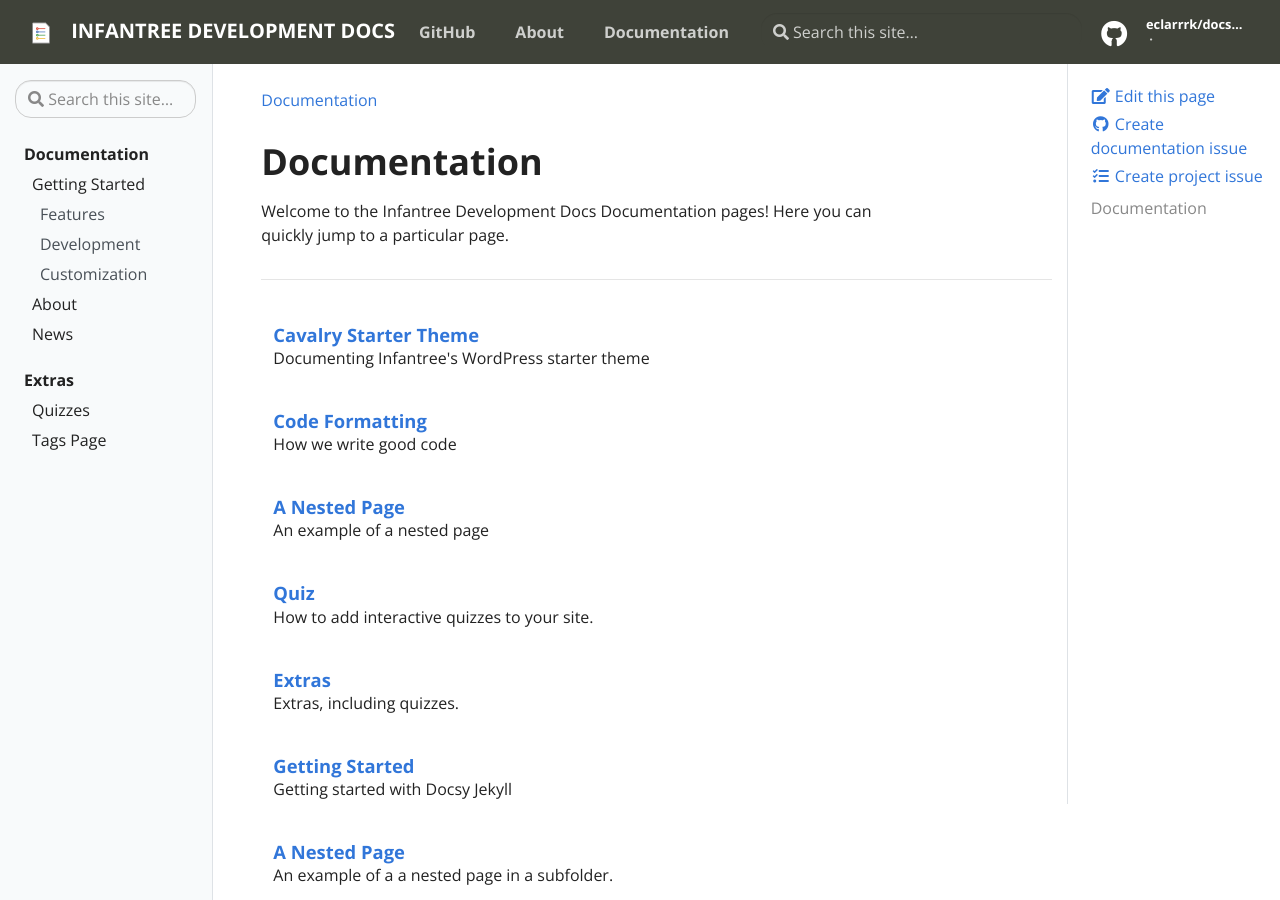
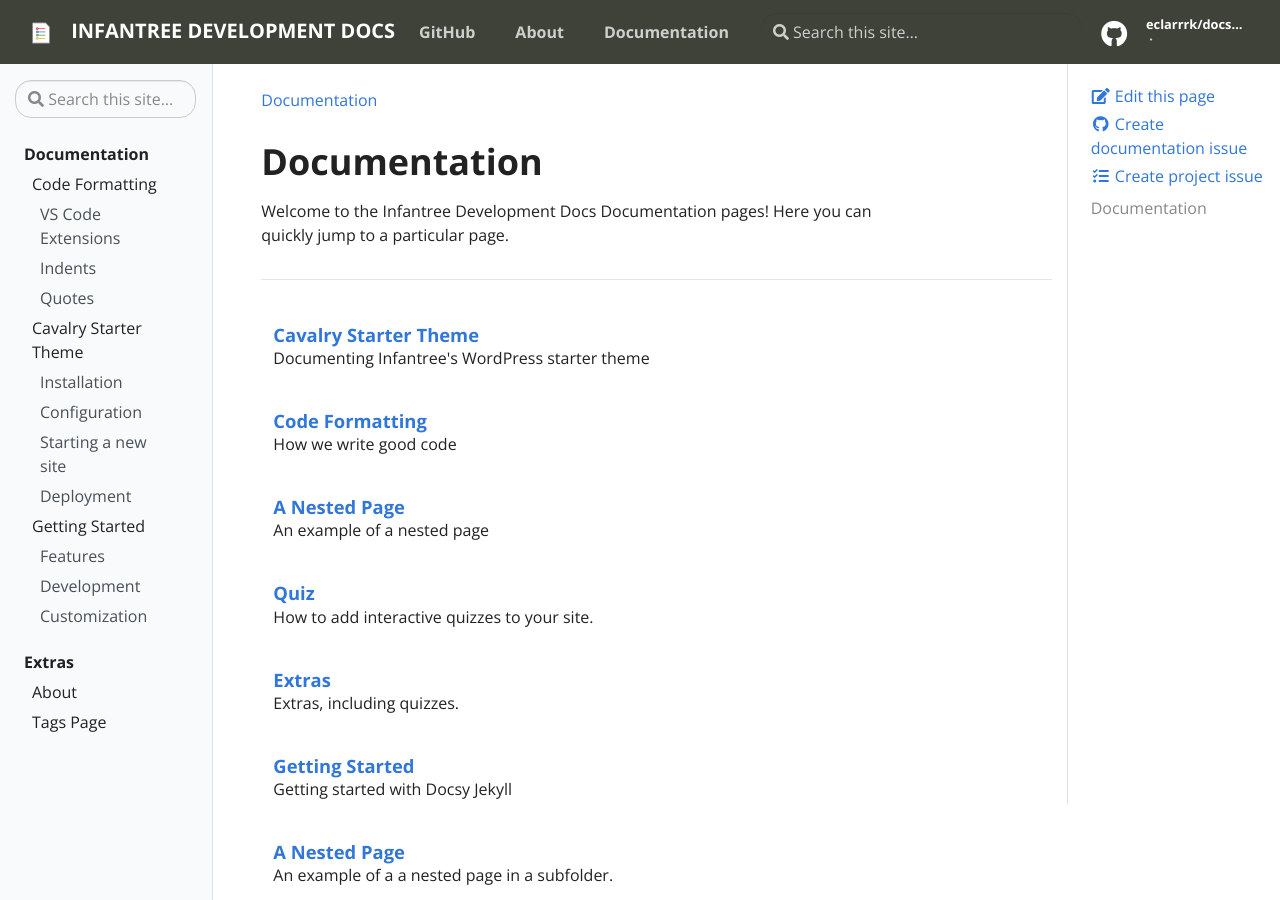
Before and after one commit to eclarrrk/docs-test, a Jekyll site: the page built from pages/docs.md, in a window 1280 px wide and 900 px high. Built offline with Jekyll 4.4.1, drawn with Linux system fonts in a browser that asks for light colours.

Commit message:
Update table of contents

```diff
--- a/_data/toc.yml
+++ b/_data/toc.yml
@@ -1,23 +1,39 @@
 - title: Documentation
   url: docs
   links:
-    - title: "Getting Started"
-      url: "docs/getting-started"
-      children:
-        - title: Features
-          url: "docs/getting-started#getting-started"
-        - title: Development
-          url: "docs/getting-started#development"
-        - title: Customization
-          url: "docs/getting-started#customization"
-    - title: "About"
-      url: "about"
-    - title: "News"
-      url: "news"
+      - title: "Code Formatting"
+        url: "docs/code-formatting/"
+        children:
+            - title: "VS Code Extensions"
+              url: "docs/code-formatting#vs-code-extensions"
+            - title: "Indents"
+              url: "docs/code-formatting#indents"
+            - title: "Quotes"
+              url: "docs/code-formatting#quotes"
+      - title: "Cavalry Starter Theme"
+        url: "docs/cavalry-starter-theme/"
+        children:
+            - title: "Installation"
+              url: "docs/cavalry-starter-theme#installation"
+            - title: "Configuration"
+              url: "docs/cavalry-starter-theme#configuration"
+            - title: "Starting a new site"
+              url: "docs/cavalry-starter-theme#starting-a-new-site"
+            - title: "Deployment"
+              url: "docs/cavalry-starter-theme#deployment"
+      - title: "Getting Started"
+        url: "docs/getting-started"
+        children:
+            - title: Features
+              url: "docs/getting-started#getting-started"
+            - title: Development
+              url: "docs/getting-started#development"
+            - title: Customization
+              url: "docs/getting-started#customization"
 - title: "Extras"
   url: "docs/extras"
   links:
-    - title: Quizzes
-      url: "docs/extras/example-quiz"
-    - title: Tags Page
-      url: "tags"
+      - title: About
+        url: "about"
+      - title: Tags Page
+        url: "tags"
```
